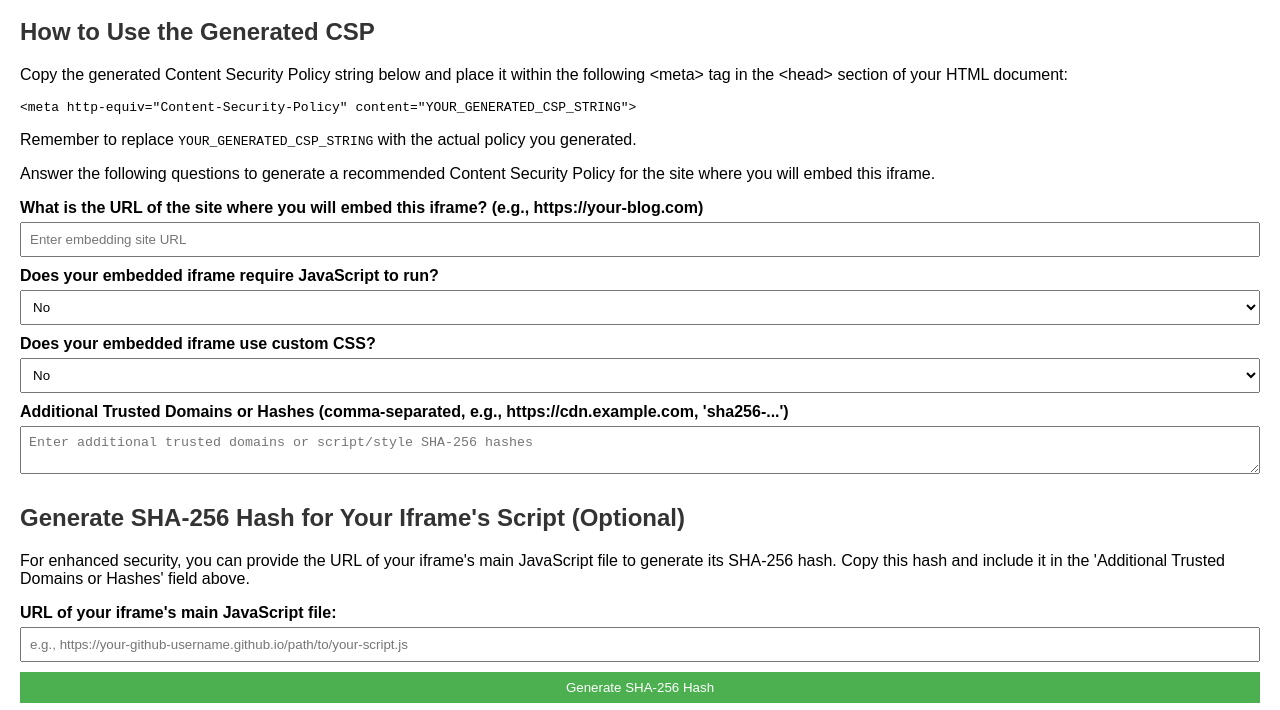
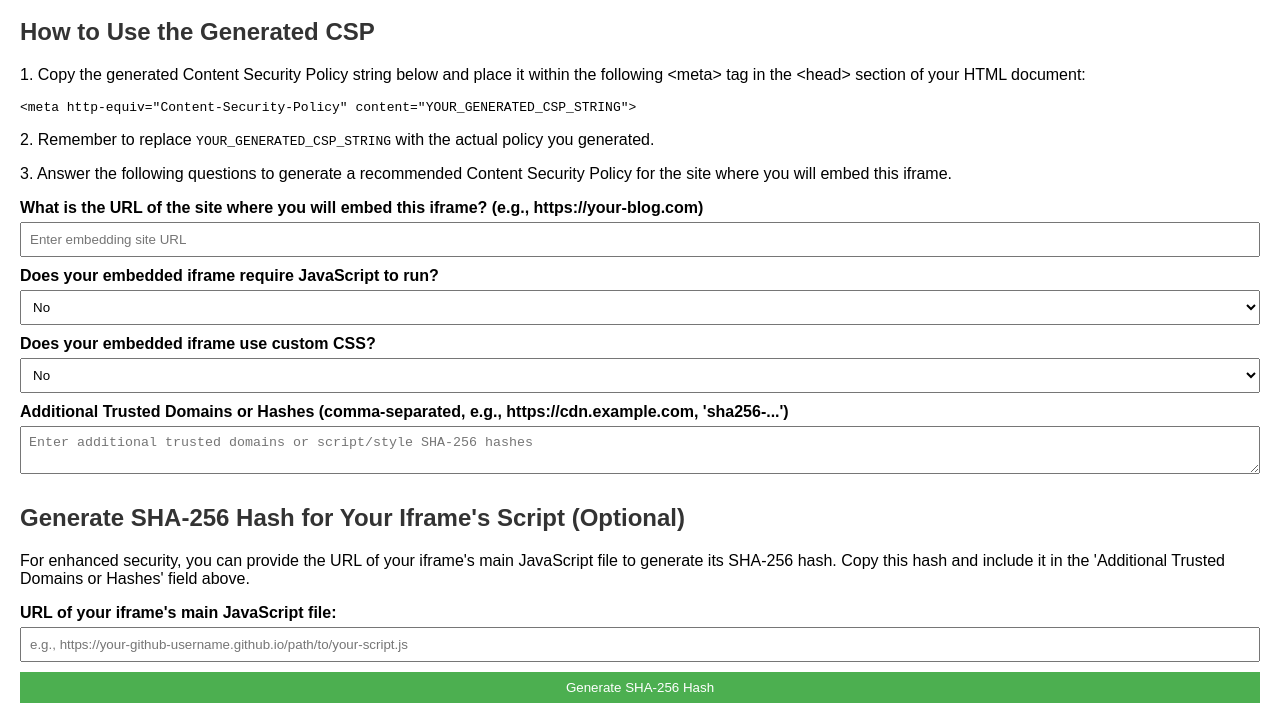
Before and after one commit to KurtAstarita/CSP-Generator, a plain HTML site: page index.html in a window 1280 px wide. Shown: the part 60-770 px from the top of the page. Drawn offline with Linux system fonts and the light colour scheme.

Commit message:
Update index.html

```diff
--- a/index.html
+++ b/index.html
@@ -16,11 +16,11 @@
   <h1>Embeddable Iframe CSP Generator</h1>
   <div>
   <h2>How to Use the Generated CSP</h2>
-  <p>Copy the generated Content Security Policy string below and place it within the following &lt;meta&gt; tag in the &lt;head&gt; section of your HTML document:</p>
+  <p>1. Copy the generated Content Security Policy string below and place it within the following &lt;meta&gt; tag in the &lt;head&gt; section of your HTML document:</p>
   <pre>&lt;meta http-equiv="Content-Security-Policy" content="YOUR_GENERATED_CSP_STRING"&gt;</pre>
-  <p>Remember to replace <code>YOUR_GENERATED_CSP_STRING</code> with the actual policy you generated.</p>
+  <p>2. Remember to replace <code>YOUR_GENERATED_CSP_STRING</code> with the actual policy you generated.</p>
 </div>
-  <p>Answer the following questions to generate a recommended Content Security Policy for the site where you will embed this iframe.</p>
+  <p>3. Answer the following questions to generate a recommended Content Security Policy for the site where you will embed this iframe.</p>
 
   <form id="cspForm">
     <div>
```
